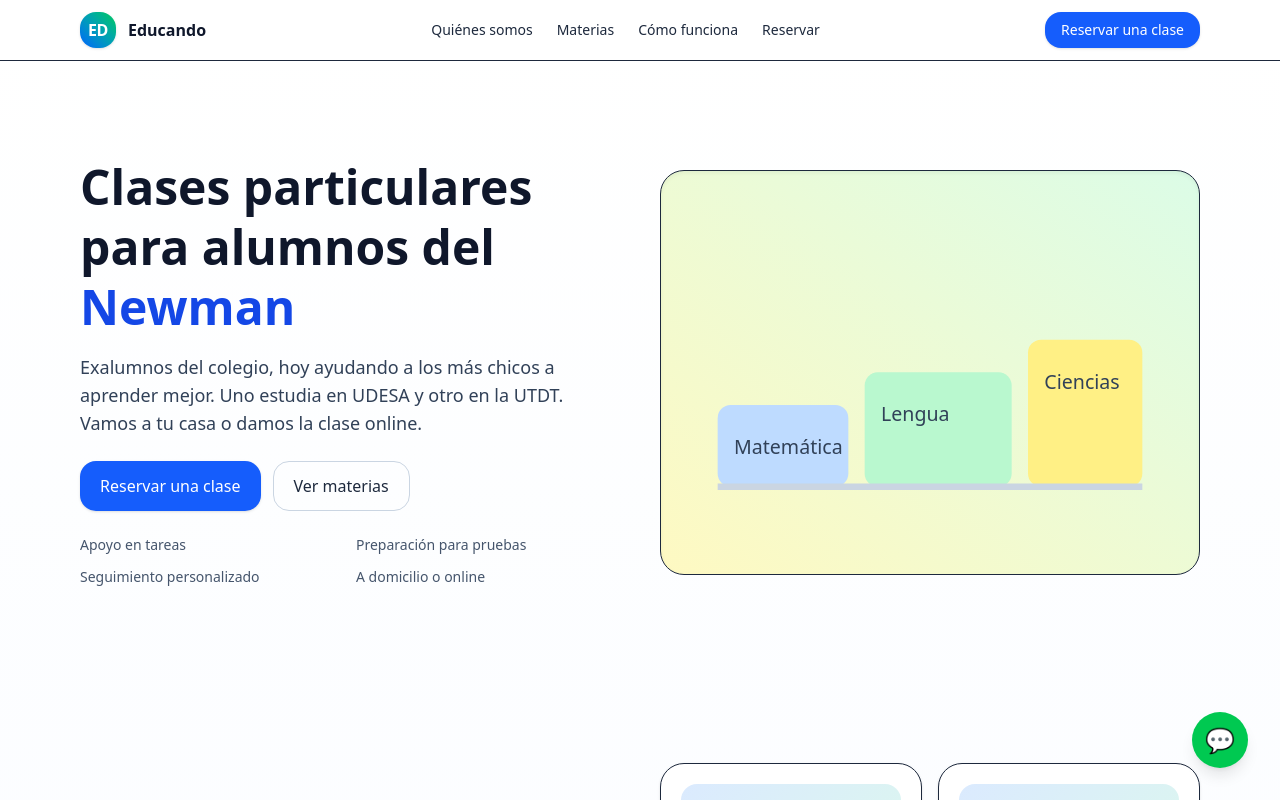
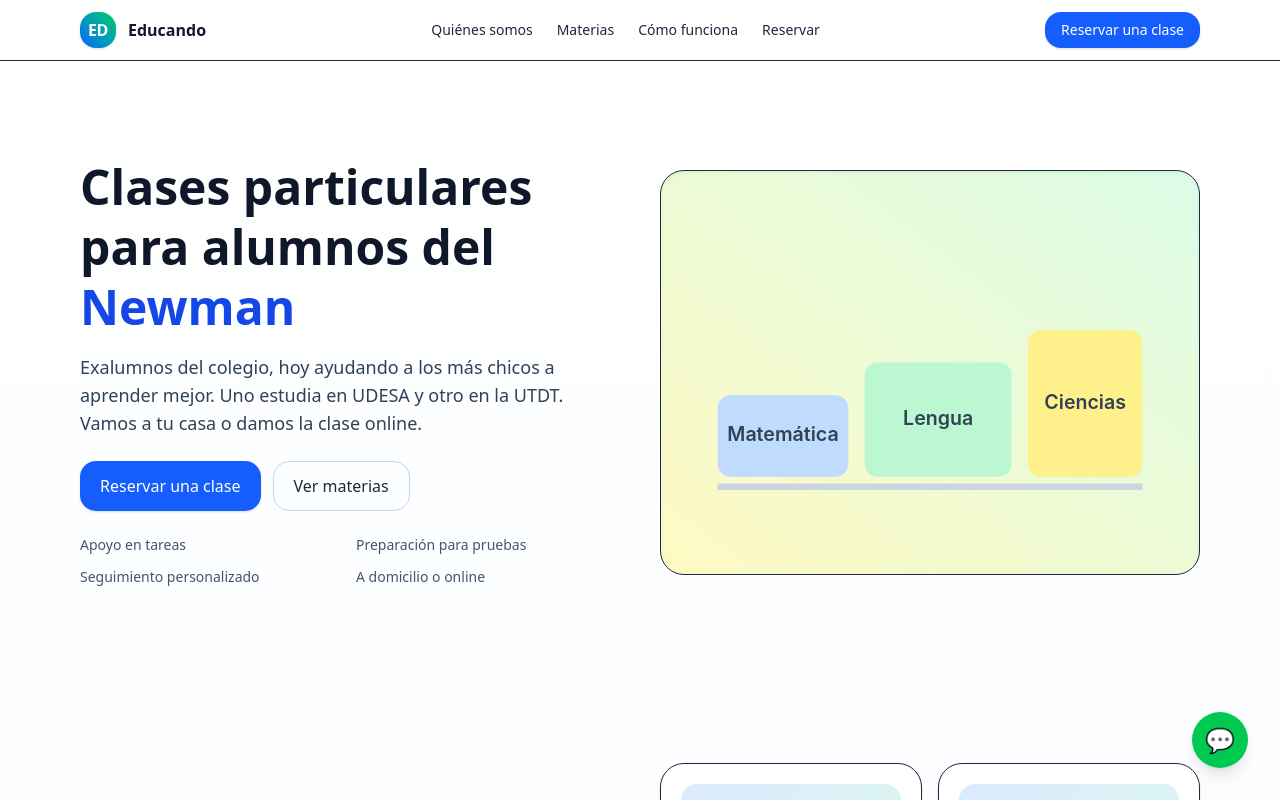
Before and after one commit to Tomiricci/clases-del-barrio, a React (Vite) app: page / in a window 1280 px wide. Shown: the top 800 px of the page. Built offline with nearby package versions, Linux system fonts and the light colour scheme.

Commit message:
update: textos del Hero

```diff
--- a/src/App.jsx
+++ b/src/App.jsx
@@ -436,15 +436,38 @@ function WhatsAppFloating() {
 }
 
 function IllustrationBooks() {
+  const SHIFT = 6; // solo cajas y textos, la línea no se mueve
+
+  const r1 = { x: 20,  y: 120, w: 80,  h: 50,  fill: '#bfdbfe', label: 'Matemática' };
+  const r2 = { x: 110, y: 100, w: 90,  h: 70,  fill: '#bbf7d0', label: 'Lengua' };
+  const r3 = { x: 210, y: 80,  w: 70,  h: 90,  fill: '#fef08a', label: 'Ciencias' };
+  const baselineY = 170; // NO se toca
+
+  const Box = ({ x, y, w, h, fill, label }) => (
+    <>
+      <rect x={x} y={y - SHIFT} width={w} height={h} rx="8" fill={fill} />
+      <text
+        x={x + w / 2}
+        y={y - SHIFT + h / 2}
+        textAnchor="middle"
+        dominantBaseline="middle"
+        fontSize="12"
+        fontWeight="600"
+        fill="#334155"
+        style={{ fontFamily: 'Inter, ui-sans-serif, system-ui, -apple-system, Segoe UI, Roboto, Helvetica, Arial, sans-serif' }}
+      >
+        {label}
+      </text>
+    </>
+  );
+
   return (
-    <svg viewBox="0 0 300 200" className="w-full h-auto text-blue-600" aria-hidden>
-      <rect x="20" y="120" width="80" height="50" rx="8" className="fill-blue-200" />
-      <rect x="110" y="100" width="90" height="70" rx="8" className="fill-green-200" />
-      <rect x="210" y="80" width="70" height="90" rx="8" className="fill-yellow-200" />
-      <line x1="20" y1="170" x2="280" y2="170" className="stroke-slate-300" strokeWidth="4" />
-      <text x="30" y="150" className="fill-slate-700" fontSize="12">Matemática</text>
-      <text x="120" y="130" className="fill-slate-700" fontSize="12">Lengua</text>
-      <text x="220" y="110" className="fill-slate-700" fontSize="12">Ciencias</text>
+    <svg viewBox="0 0 300 200" className="w-full h-auto" aria-hidden>
+      <Box {...r1} />
+      <Box {...r2} />
+      <Box {...r3} />
+      {/* Línea base sin mover */}
+      <line x1="20" y1={baselineY} x2="280" y2={baselineY} stroke="#cbd5e1" strokeWidth="4" />
     </svg>
-  )
+  );
 }
```
